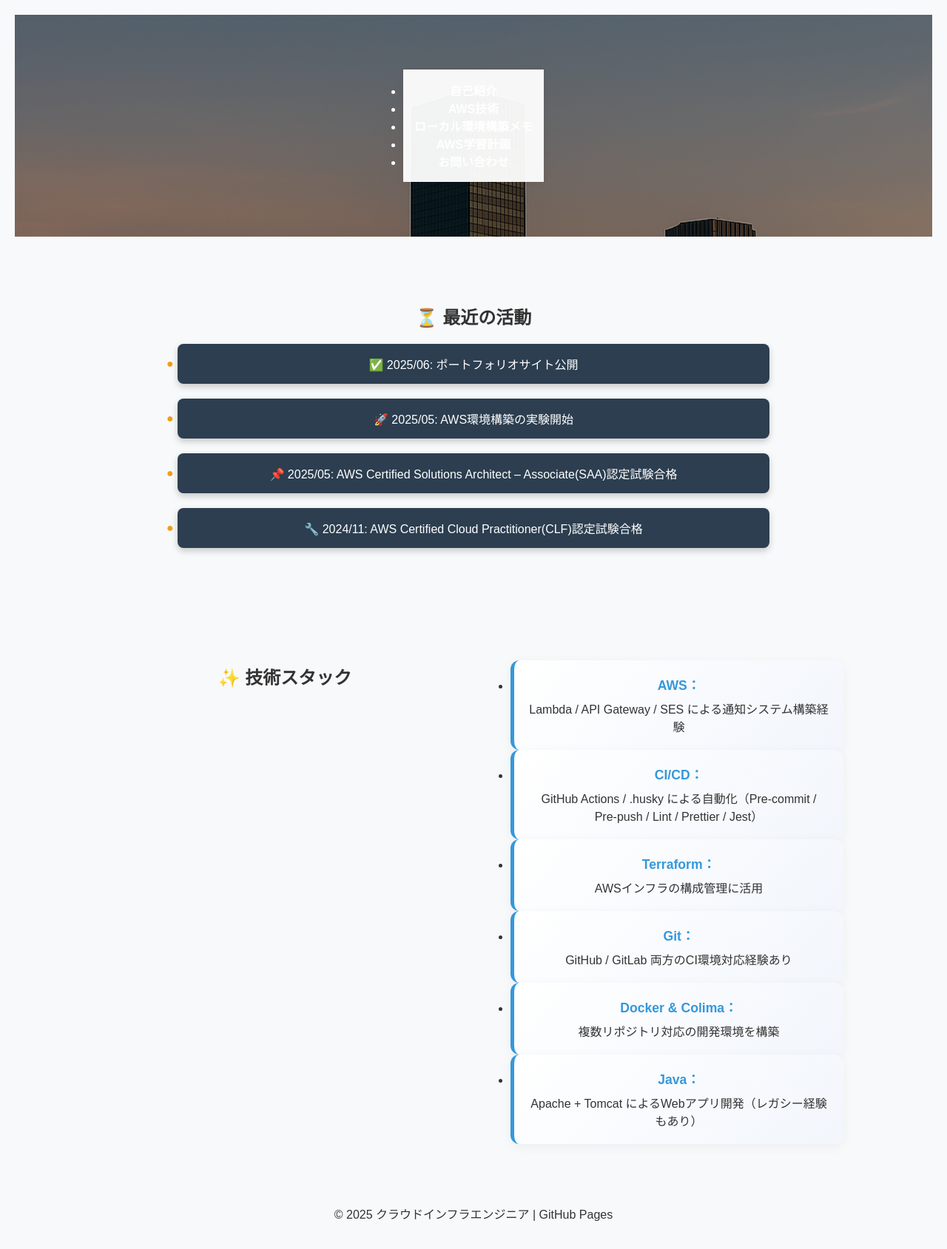
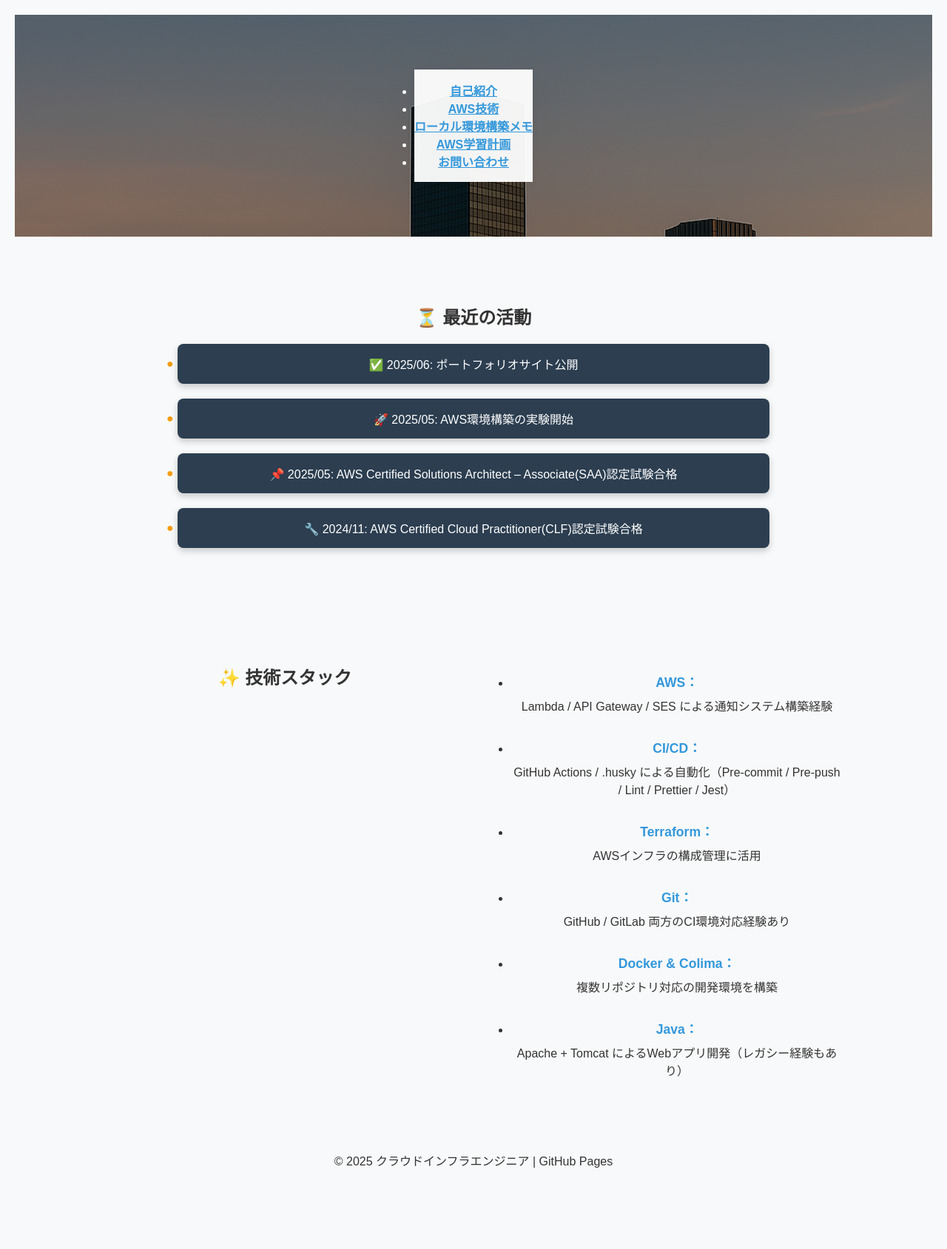
Before and after one commit to cloudrobo48/aws-cloud, a Jekyll site: the page index.html, which Jekyll copies as it is, in a window 1280 px wide. Shown: the whole page at 74% size. Built offline with Jekyll 4.4.1, drawn with Linux system fonts in a browser that asks for light colours; after the commit the page ends 1617 px from its top, so only the background shows below that.

Commit message:
update css

```diff
--- a/assets/css/style.css
+++ b/assets/css/style.css
@@ -77,15 +77,14 @@ nav ul {
 }
 
 nav ul li a {
-  color: #ffffff;
+  color: #3498db;
   font-weight: bold;
-  text-decoration: none; /* 下線を消す */
-  padding: 10px 15px;
-  transition: color 0.3s ease;
+  text-decoration: underline;
+  transition: all 0.3s ease;
 }
-
 nav ul li a:hover {
-  color: #f1c40f; /* 明るめのアクセントカラー */
+  color: #1f6fb2;
+  text-decoration-thickness: 2px;
 }
 
 header {
@@ -163,14 +162,10 @@ header {
 }
 
 .skills li {
-  background: linear-gradient(135deg, #ffffff, #f2f6fc);
-  border-left: 5px solid #3498db;
-  padding: 20px;
-  border-radius: 12px;
-  box-shadow: 0 4px 16px rgba(0, 0, 0, 0.05);
-  transition:
-    transform 0.3s ease,
-    box-shadow 0.3s ease;
+  background: none;
+  border-left: none;
+  padding: 16px 0;
+  box-shadow: none;
 }
 
 .skills li:hover {
```
